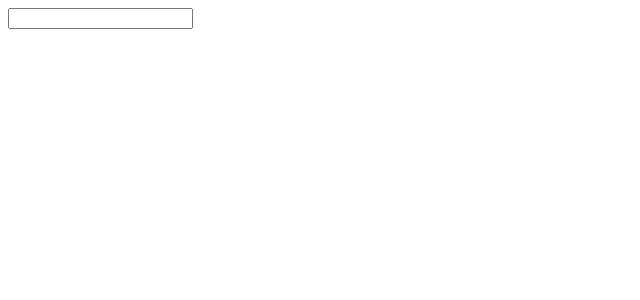
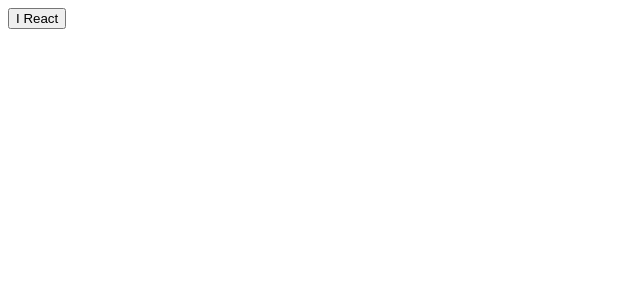
Before and after one commit to barroso/es6-react, a React app: page / in a window 1280 px wide. Shown: the top 300 px of the page, without its empty margins (0-640 px from the left). Built offline with nearby package versions, Linux system fonts and the light colour scheme; the HTML template or start-up script is replaced by a standard one.

Commit message:
add button component

```diff
--- /dev/null
+++ b/AppButton.js
@@ -0,0 +1,17 @@
+import React from 'react';
+
+class AppButton extends React.Component {
+  render(){
+    return <Button> I <Heart/> React</Button>
+  }
+}
+
+class Button extends React.Component {
+  render(){
+    return <button>{this.props.children}</button>
+  }
+}
+
+const Heart = () => <span className="glyphicon glyphicon-hear"></span>
+
+export default AppButton
--- a/main.js
+++ b/main.js
@@ -1,5 +1,6 @@
 import React from 'react';
 import ReactDOM from 'react-dom';
 import App from './App';
+import AppButton from './AppButton';
 
-ReactDOM.render(<App/>, document.getElementById('app'))
+ReactDOM.render(<AppButton/>, document.getElementById('app'))
```
